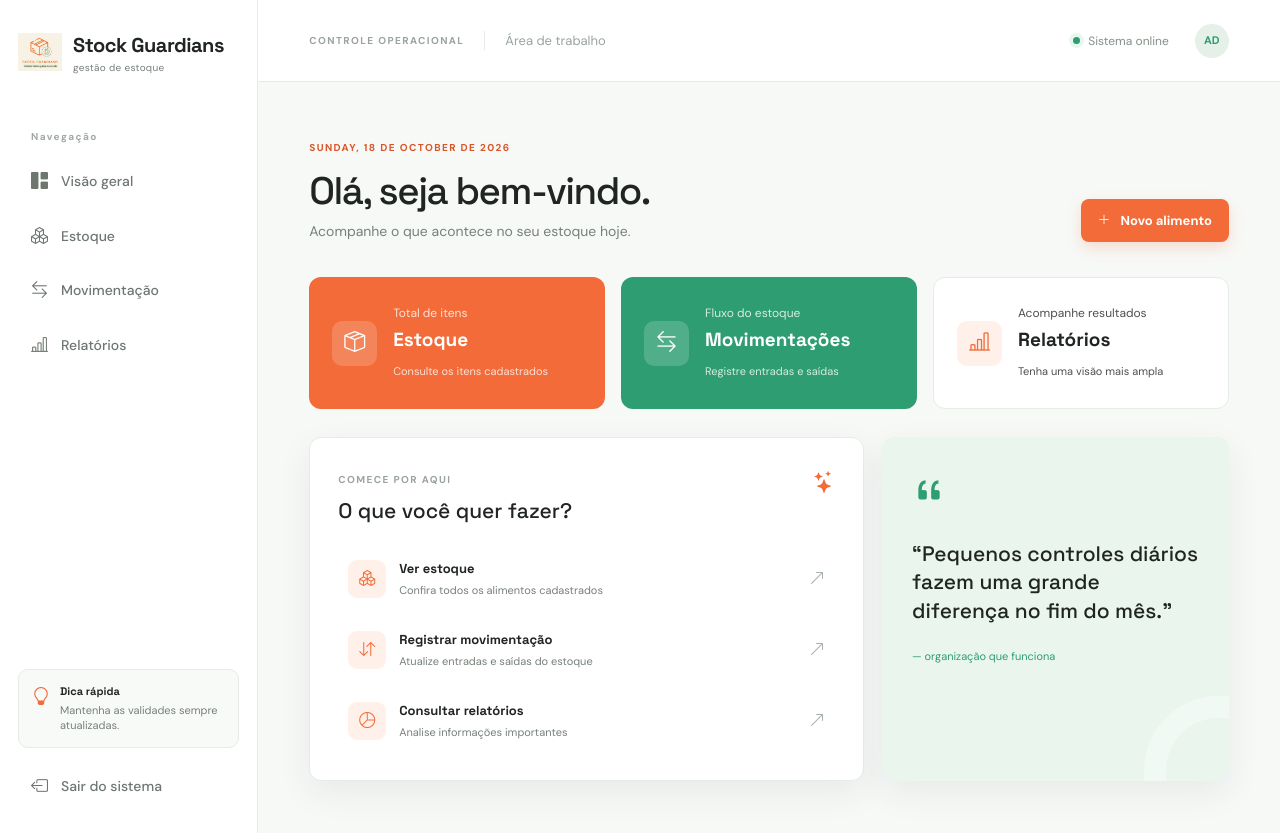
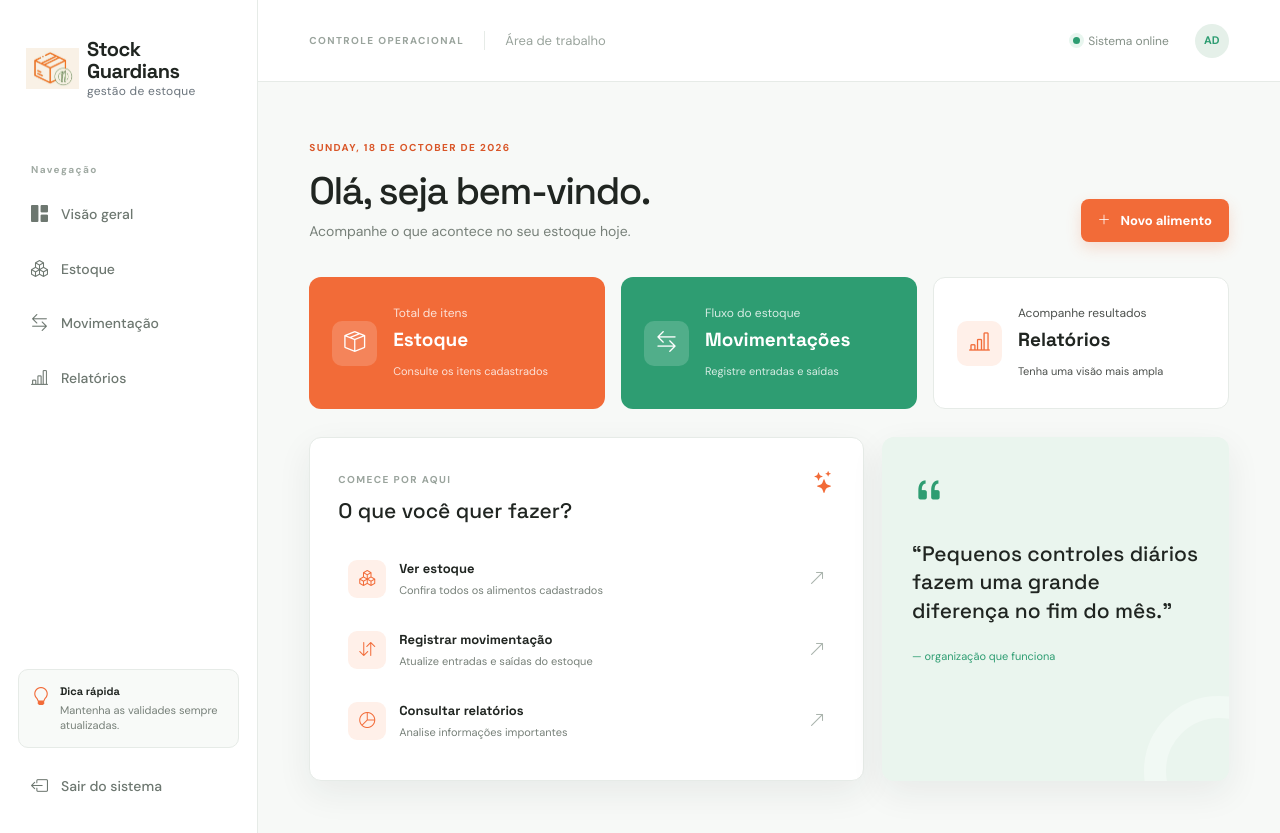
Before and after one commit to MatheusBressan3794/sistema-estoque-TCC, a Django app: template alimentos/templates/alimentos/dashboard.html in a window 1280 px wide. Run offline with Django 3.2, Linux system fonts and the light colour scheme; the template is opened without the code that fills it, so the values that code supplies are empty.

Commit message:
style: atualiza icone do logo na sidebar

```diff
--- a/alimentos/templates/alimentos/partials/sidebar.html
+++ b/alimentos/templates/alimentos/partials/sidebar.html
@@ -1,8 +1,11 @@
 {% load static %}
 <aside class="sidebar" id="app-sidebar">
-    <div class="brand-lockup">
-       <img src="{% static 'alimentos/img/logo.jpeg' %}" alt="Stock Guardians" class="brand-logo-img" style="height: 38px; width: auto; object-fit: contain;">
-        <span>Stock Guardians<small>gestão de estoque</small></span>
+    <div class="brand-lockup d-flex align-items-center gap-2 p-2">
+        <img src="{% static 'alimentos/img/logo.jpeg' %}" alt="Stock Guardians" class="brand-logo-img" style="height: 42px; width: auto; object-fit: contain;">
+        <span class="d-flex flex-column">
+            <strong style="line-height: 1.1;">Stock Guardians</strong>
+            <small style="font-size: 0.75rem; color: #6c757d;">gestão de estoque</small>
+        </span>
     </div>
     <div class="sidebar-label">Navegação</div>
     <nav class="sidebar-nav" aria-label="Navegação principal">
```
Also changed, not shown: alimentos/static/alimentos/img/logo.jpeg.
